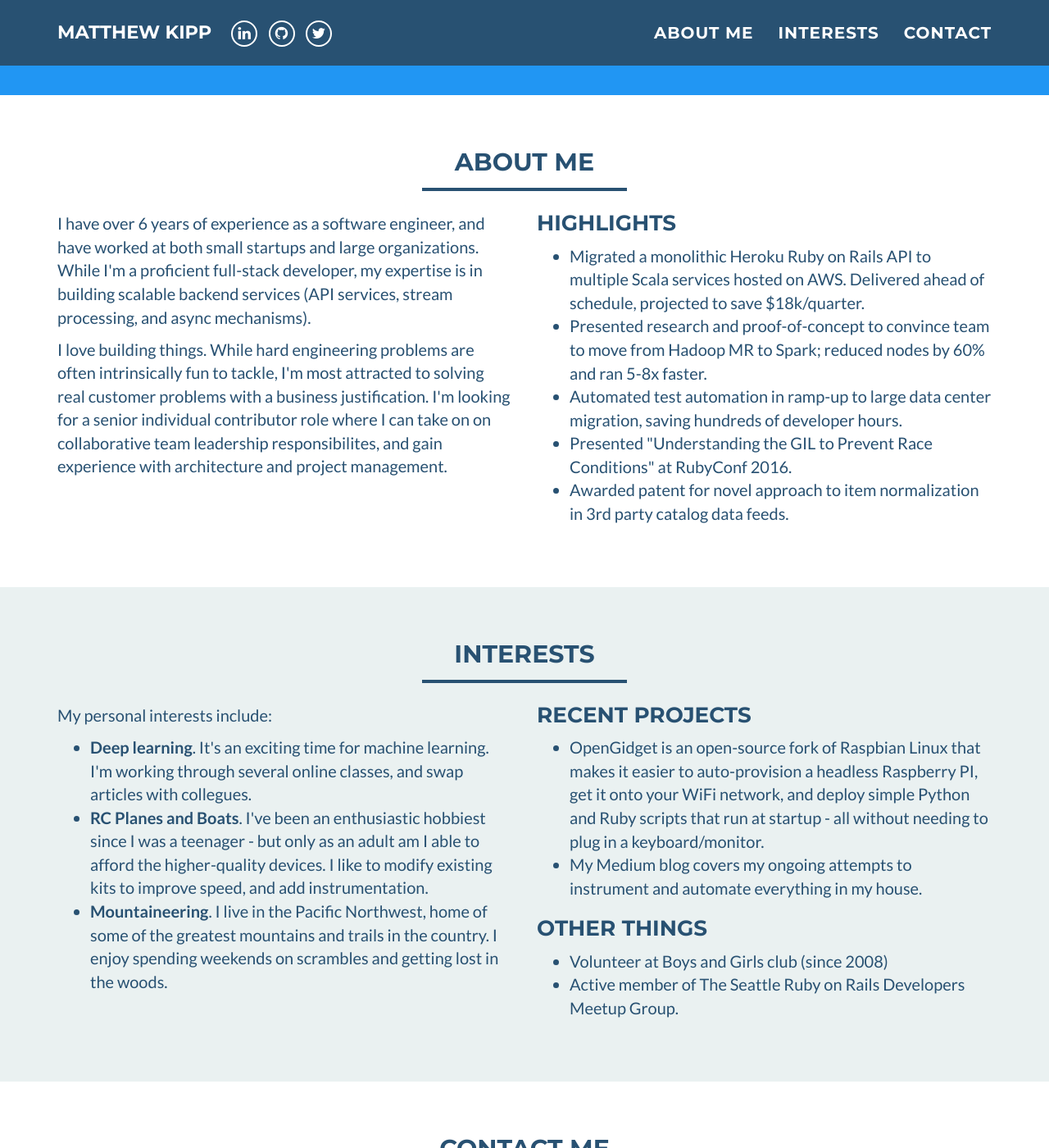
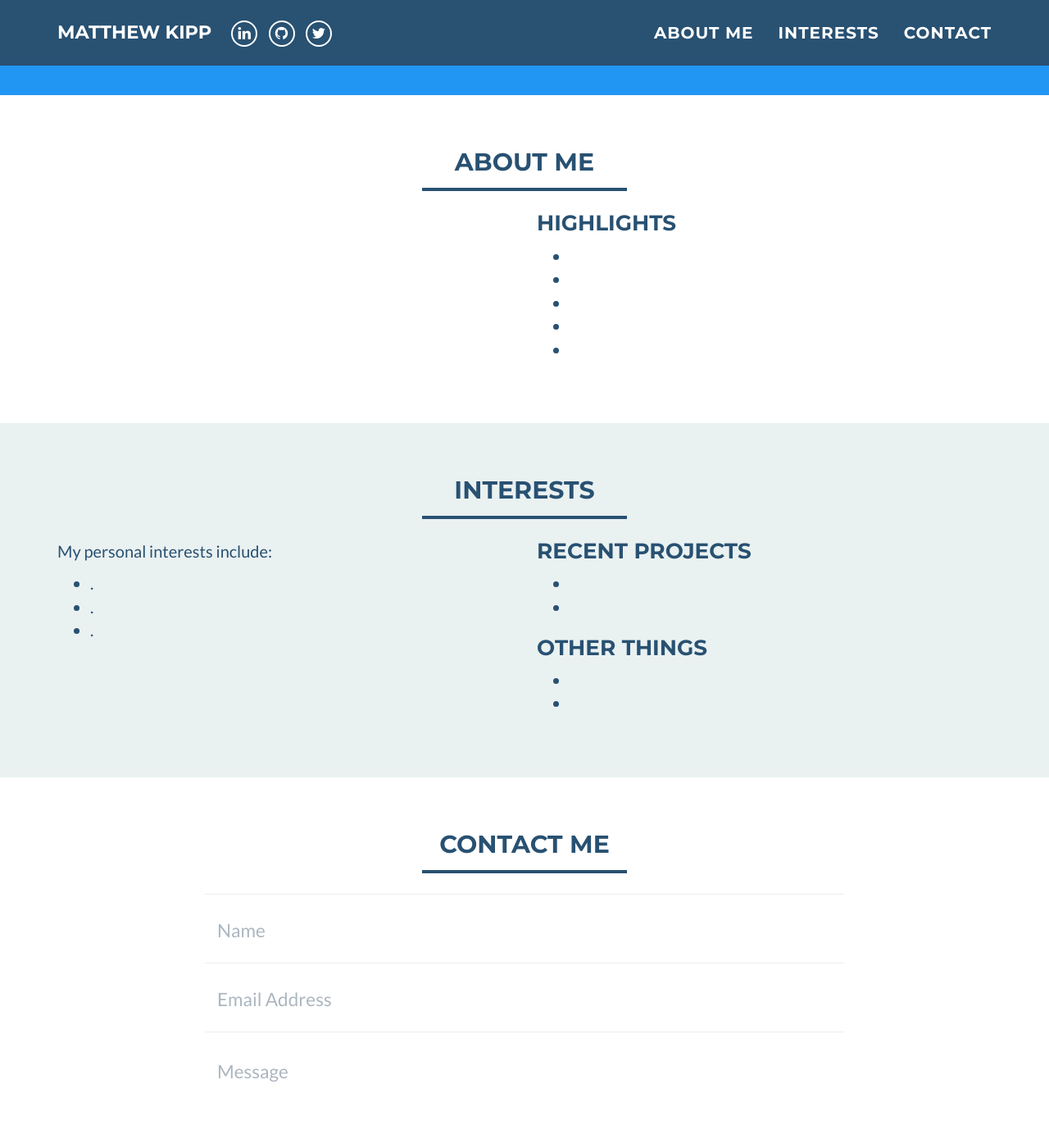
Before and after one commit to kippmr/mygithubpage, a Jekyll site: the page built from index.html, in a window 1280 px wide and 1400 px high, scrolled down 458 px. Shown: the whole window at 82% size. Built offline with Jekyll 4.4.1, drawn with Linux system fonts in a browser that asks for light colours.

Commit message:
remove default text entry

```diff
--- a/_includes/about_me.html
+++ b/_includes/about_me.html
@@ -9,36 +9,27 @@
     <div class="row">
 	    <div class="col-sm-6">
     		<p>
-            I have over 6 years of experience as a software engineer, and have worked
-            at both small startups and large organizations. While I'm a proficient full-stack
-            developer, my expertise is in building scalable backend services (API services, stream processing,
-            and async mechanisms).
+
         </p>
         <p>
-           I love building things.
-           While hard engineering problems are often intrinsically fun to tackle,
-           I'm most attracted to solving real customer problems with a business justification.
-           I'm looking for a senior individual contributor role where I can take on on collaborative
-           team leadership responsibilites, and gain experience with
-           architecture and project management.
+
         </p>
       </div>
 	    <div class="col-sm-6">
 		    <h3 style="margin-top:0;">Highlights</h3>
 		    <ul>
     			<li>
-            Migrated a monolithic Heroku Ruby on Rails API to multiple Scala
-            services hosted on AWS. Delivered ahead of schedule, projected to save $18k/quarter.
+
     			</li>
           <li>
-            Presented research and proof-of-concept to convince team to move from Hadoop MR to Spark; reduced nodes by 60% and ran 5-8x faster.
+
           <li>
-            Automated test automation in ramp-up to large data center migration, saving hundreds of developer hours.
+
     			<li>
-            Presented "Understanding the GIL to Prevent Race Conditions" at RubyConf 2016.
+
     			</li>
     			<li>
-            Awarded patent for novel approach to item normalization in 3rd party catalog data feeds.
+
     			</li>
 		    </ul>
 	    </div>
--- a/_includes/interests.html
+++ b/_includes/interests.html
@@ -13,15 +13,13 @@
         </p>
 			<ul>
 			  <li>
-				 <b>Deep learning</b>. It's an exciting time for machine learning. I'm working through several online classes, and swap articles with collegues.
+				 <b></b>.
 			  </li>
 			  <li>
-				  <b>RC Planes and Boats</b>. I've been an enthusiastic hobbiest since I was a teenager - but only as an adult am I able to afford the higher-quality
-          devices. I like to modify existing kits to improve speed, and add instrumentation.
+				  <b></b>.
 			  </li>
 			  <li>
-				  <b>Mountaineering</b>. I live in the Pacific Northwest, home of some of the greatest mountains and trails in the country. I enjoy spending weekends
-          on scrambles and getting lost in the woods.
+				  <b></b>.
       </li>
 			</ul>
 		</div>
@@ -29,20 +27,19 @@
       <h3 style="margin-top:0">Recent Projects</h3>
 		  <ul>
   			<li>
-          OpenGidget is an open-source fork of Raspbian Linux that makes it easier to auto-provision a headless Raspberry PI,
-          get it onto your WiFi network, and deploy simple Python and Ruby scripts that run at startup - all without needing to plug in a keyboard/monitor.
+
     		</li>
   			<li>
-          My Medium blog covers my ongoing attempts to instrument and automate everything in my house.
+
   			</li>
   		    </ul>
   		    <h3>Other Things</h3>
   		    <ul>
   			<li>
-           Volunteer at Boys and Girls club (since 2008)
+
   			</li>
   			<li>
-  			  Active member of The Seattle Ruby on Rails Developers Meetup Group.
+
   			</li>
 		   </ul>
       </div>
```
